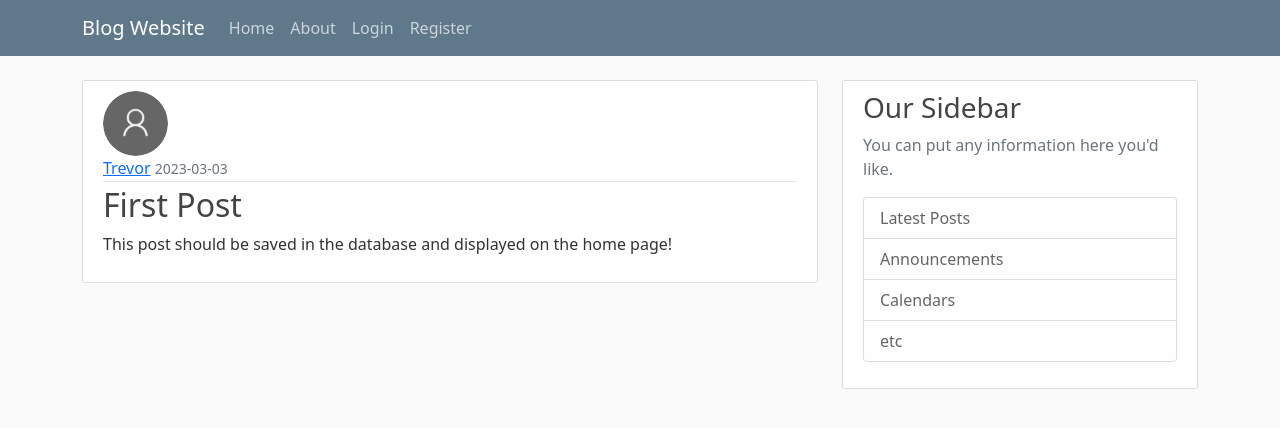
After one commit to trevor020601/Blog-Website, a Flask app: page /post/1 in a window 1280 px wide. The commit adds this page. Shown: the top 428 px of the page. Run offline with Flask 2, Linux system fonts and the light colour scheme; data comes from the database, SQL or seed files in the repository; both versions use the stored data as it was after the commit.

Commit message:
CRUD for Posts

```diff
--- a/blogsite/routes.py
+++ b/blogsite/routes.py
@@ -1,29 +1,15 @@
-from flask import render_template, url_for, flash, redirect, request
-from blogsite.forms import RegistrationForm, LoginForm, UpdateAccountForm
+from flask import render_template, url_for, flash, redirect, request, abort
+from blogsite.forms import RegistrationForm, LoginForm, UpdateAccountForm, PostForm
 from blogsite.models import User, Post
 from blogsite import app, db, bcrypt
 from flask_login import login_user, current_user, logout_user, login_required
 import secrets, os
 from PIL import Image
 
-posts = [
-    {
-        'author': 'Trevor Karl',
-        'title': 'Blog Post 1',
-        'content': 'First post content',
-        'date_posted': 'February 23, 2023'
-    },
-    {
-        'author': 'Trevor Karl',
-        'title': 'Blog Post 2',
-        'content': 'Second post content',
-        'date_posted': 'February 24, 2023'
-    }
-]
-
 @app.route("/")
 @app.route("/home")
 def home():
+    posts = Post.query.all()
     return render_template('home.html', posts=posts)
 
 @app.route("/about")
@@ -100,3 +86,49 @@ def account():
         form.email.data = current_user.email
     image_file = url_for('static', filename='profile_pics/' + current_user.image_file)
     return render_template('account.html', title='Account', image_file=image_file, form=form)
+
+@app.route("/post/new", methods=['GET','POST'])
+@login_required
+def new_post():
+    form = PostForm()
+    if form.validate_on_submit():
+        post = Post(title=form.title.data, content=form.content.data, author=current_user)
+        db.session.add(post)
+        db.session.commit()
+        flash('Your post has been created!', 'success')
+        return redirect(url_for('home'))
+    return render_template('create_post.html', title='New Post', form=form, legend='New Post')
+
+@app.route("/post/<int:post_id>")
+def post(post_id):
+    post = Post.query.get_or_404(post_id)
+    return render_template('post.html', title=post.title, post=post)
+
+@app.route("/post/<int:post_id>/update", methods=['GET','POST'])
+@login_required
+def update_post(post_id):
+    post = Post.query.get_or_404(post_id)
+    if post.author != current_user:
+        abort(403)
+    form = PostForm()
+    if form.validate_on_submit():
+        post.title = form.title.data
+        post.content = form.content.data
+        db.session.commit()
+        flash('Your post has been updated!', 'success')
+        return redirect(url_for('post', post_id=post.id))
+    elif request.method == 'GET':
+        form.title.data = post.title
+        form.content.data = post.content
+    return render_template('create_post.html', title='Update Post', form=form, legend='Update Post')
+
+@app.route("/post/<int:post_id>/delete", methods=['POST'])
+@login_required
+def delete_post(post_id):
+    post = Post.query.get_or_404(post_id)
+    if post.author != current_user:
+        abort(403)
+    db.session.delete(post)
+    db.session.commit()
+    flash('Your post has been deleted!', 'success')
+    return redirect(url_for('home'))
--- a/blogsite/templates/layout.html
+++ b/blogsite/templates/layout.html
@@ -32,6 +32,7 @@
               <!-- Navbar Right Side -->
               <div class="navbar-nav">
                 {% if current_user.is_authenticated %}
+                <a class="nav-item nav-link" href="{{ url_for('new_post') }}">New Post</a>
                 <a class="nav-item nav-link" href="{{ url_for('account') }}">Account</a>
                 <a class="nav-item nav-link" href="{{ url_for('logout') }}">Logout</a>
                 {% else %}
--- /dev/null
+++ b/blogsite/templates/post.html
@@ -0,0 +1,42 @@
+{% extends "layout.html" %}
+{% block content %}
+    <article class="media content-section">
+        <img class="rounded-circle article-img" src="{{ url_for('static', filename='profile_pics/' + post.author.image_file) }}">
+        <div class="media-body">
+          <div class="article-metadata">
+            <a class="mr-2" href="#">{{ post.author.username }}</a>
+            <small class="text-muted">{{ post.date_posted.strftime('%Y-%m-%d') }}</small>
+            {% if post.author == current_user %}
+                <div>
+                    <a class="btn btn-secondary btn-sm mt-1 mb-1" href="{{ url_for('update_post', post_id=post.id) }}">Update</a>
+                    <button type="button" class="btn btn-danger btn-sm m-1" data-toggle="modal" data-target="#deleteModal">Delete</button>
+                </div>
+            {% endif %}
+          </div>
+          <h2 class="article-title">{{ post.title }}</h2>
+          <p class="article-content">{{ post.content }}</p>
+        </div>
+    </article>
+    <!-- Modal -->
+    <div class="modal fade" id="deleteModal" tabindex="-1" role="dialog" aria-labelledby="deleteModalLabel" aria-hidden="true">
+        <div class="modal-dialog" role="document">
+        <div class="modal-content">
+            <div class="modal-header">
+            <h5 class="modal-title" id="deleteModalLabel">Delete Post?</h5>
+            <button type="button" class="close" data-dismiss="modal" aria-label="Close">
+                <span aria-hidden="true">&times;</span>
+            </button>
+            </div>
+            <div class="modal-body">
+            ...
+            </div>
+            <div class="modal-footer">
+            <button type="button" class="btn btn-secondary" data-dismiss="modal">Close</button>
+            <form action="{{ url_for('delete_post', post_id=post.id) }}" method="POST">
+                <input class="btn btn-danger" type="submit" value="Delete">
+            </form>
+            </div>
+        </div>
+        </div>
+    </div>
+{% endblock content %}
```
Also changed, not shown: blogsite/forms.py (+6 -1 lines), blogsite/templates/create_post.html (added, +41 -0 lines), blogsite/templates/home.html (+4 -3 lines), instance/site.db.
